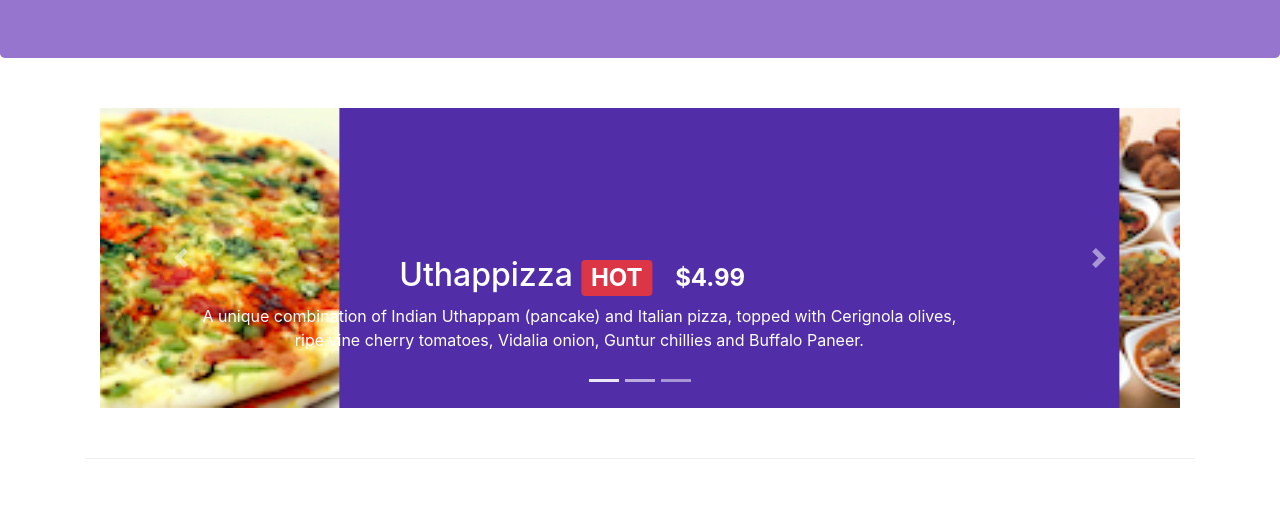
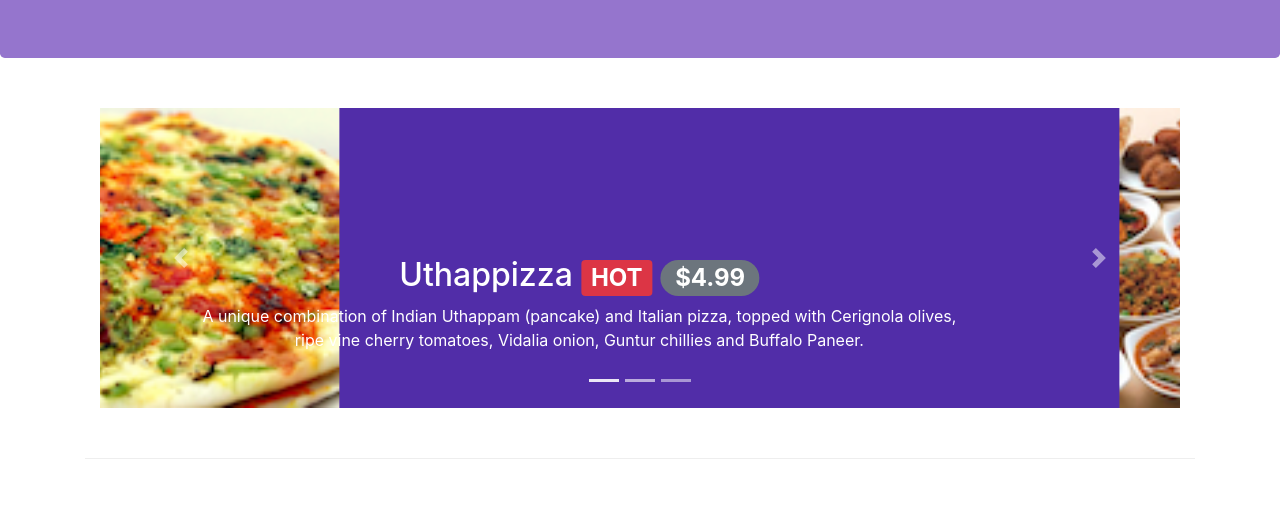
Before and after one commit to szhandrew/Bootstrap-4, a website: page week3/index.html in a window 1280 px wide. Shown: the part 276-800 px from the top of the page. Drawn offline with nearby package versions, Linux system fonts and the light colour scheme.

Commit message:
Carousel fix

```diff
--- a/week3/index.html
+++ b/week3/index.html
@@ -99,7 +99,6 @@
 
 
     <div class="container">
-
         <div class="row row-content">
             <div class="col">
                 <div id="mycarousel" class="carousel slide" data-ride="carousel">
@@ -108,14 +107,14 @@
                             <img class="d-block img-fluid"
                                 src="img/uthappizza.png" alt="Uthappizza">
                             <div class="carousel-caption d-none d-md-block">
-                                <h2>Uthappizza <span class="badge badge-danger">HOT</span> <span class="badge badge-pill badge-default">$4.99</span></h2>
+                                <h2>Uthappizza <span class="badge badge-danger">HOT</span> <span class="badge badge-pill badge-secondary">$4.99</span></h2>
                                 <p class="d-none d-sm-block">A unique combination of Indian Uthappam (pancake) and Italian pizza, topped with Cerignola olives, ripe vine cherry tomatoes, Vidalia onion, Guntur chillies and Buffalo Paneer.</p>
                             </div>
                         </div>
 
                         <div class="carousel-item">
                             <img class="d-block img-fluid"
-                            src="img/buffet.png" alt="buffet">
+                                src="img/buffet.png" alt="buffet">
                             <div class="carousel-caption d-none d-md-block">
                                 <h2>Weekend Grand Buffet <span class="badge badge-danger">NEW</span></h2>
                                 <p class="d-none d-sm-block">Featuring mouthwatering combinations with a choice of five different salads, six enticing appetizers, six main entrees and five choicest desserts. Free flowing bubbly and soft drinks. All for just $19.99 per person </p>
@@ -124,7 +123,7 @@
 
                         <div class="carousel-item">
                             <img class="d-block img-fluid"
-                            src="img/alberto.png" alt="alberto">
+                                src="img/alberto.png" alt="alberto">
                             <div class="carousel-caption d-none d-md-block">
                                 <h2>Alberto Somayya</h2>
                                 <h4>Executive Chef</h4>
```
